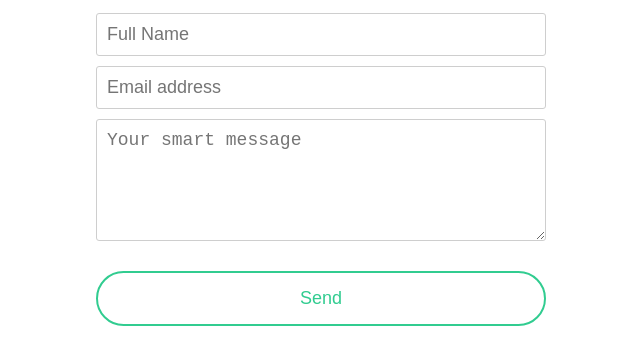
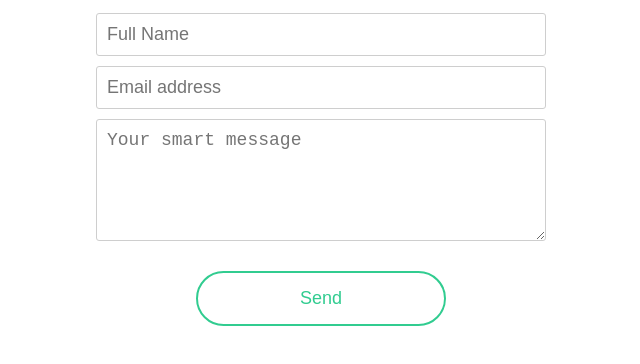
Before and after one commit to johnludena/UIbucket, a plain HTML site: page index.html in a window 1280 px wide. Shown: the part 252-616 px from the top of the page, without its empty margins (319-959 px from the left). Drawn offline with nearby package versions, Linux system fonts and the light colour scheme.

Commit message:
success button revision v1.0

```diff
--- a/index.html
+++ b/index.html
@@ -48,8 +48,9 @@
 		}
 
 		.button {
+			max-width: 250px;
 			cursor: pointer;
-			display: block;
+			display: inline-block;
 			border-radius: 30px;
 		    padding: 15px;
 			background: none;
```
